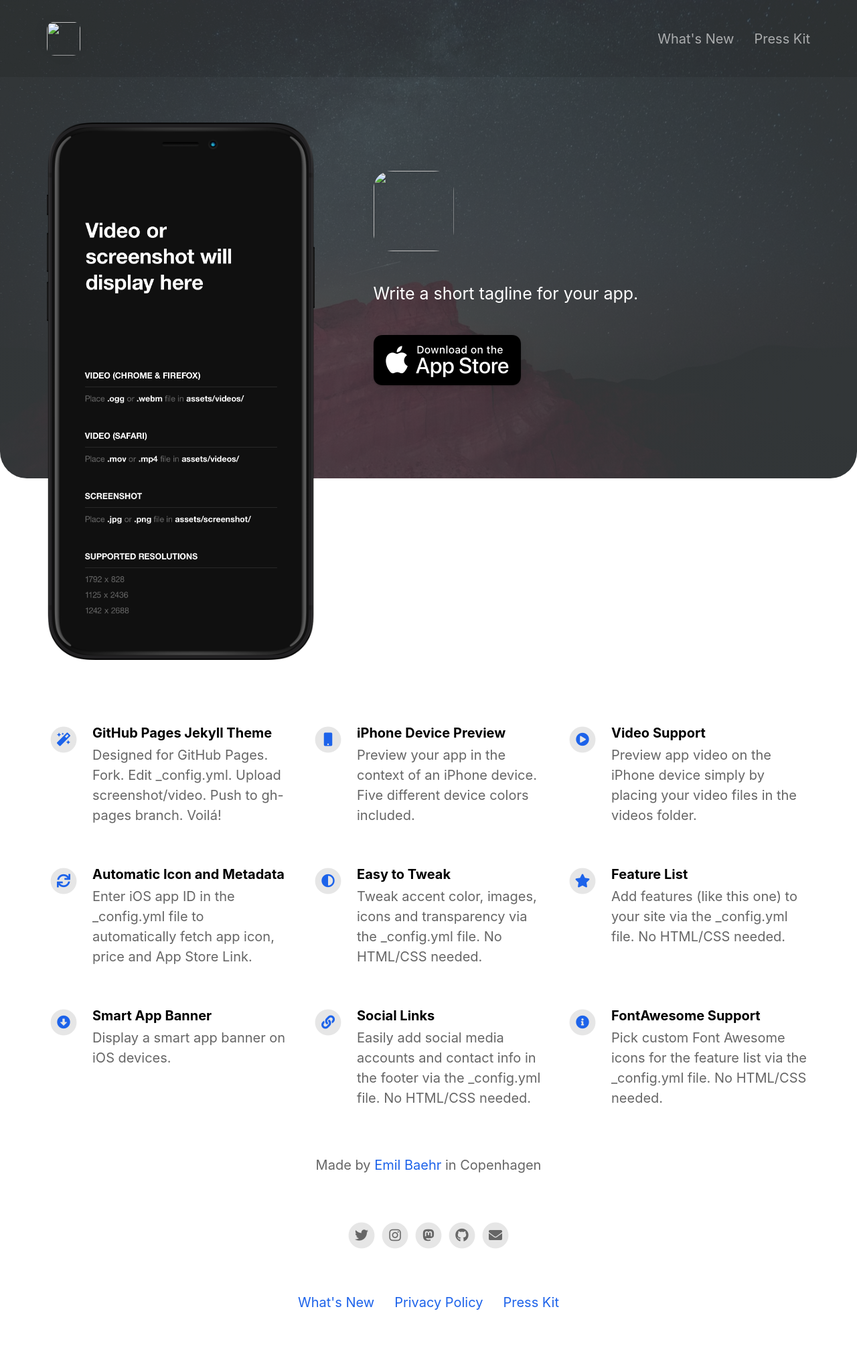
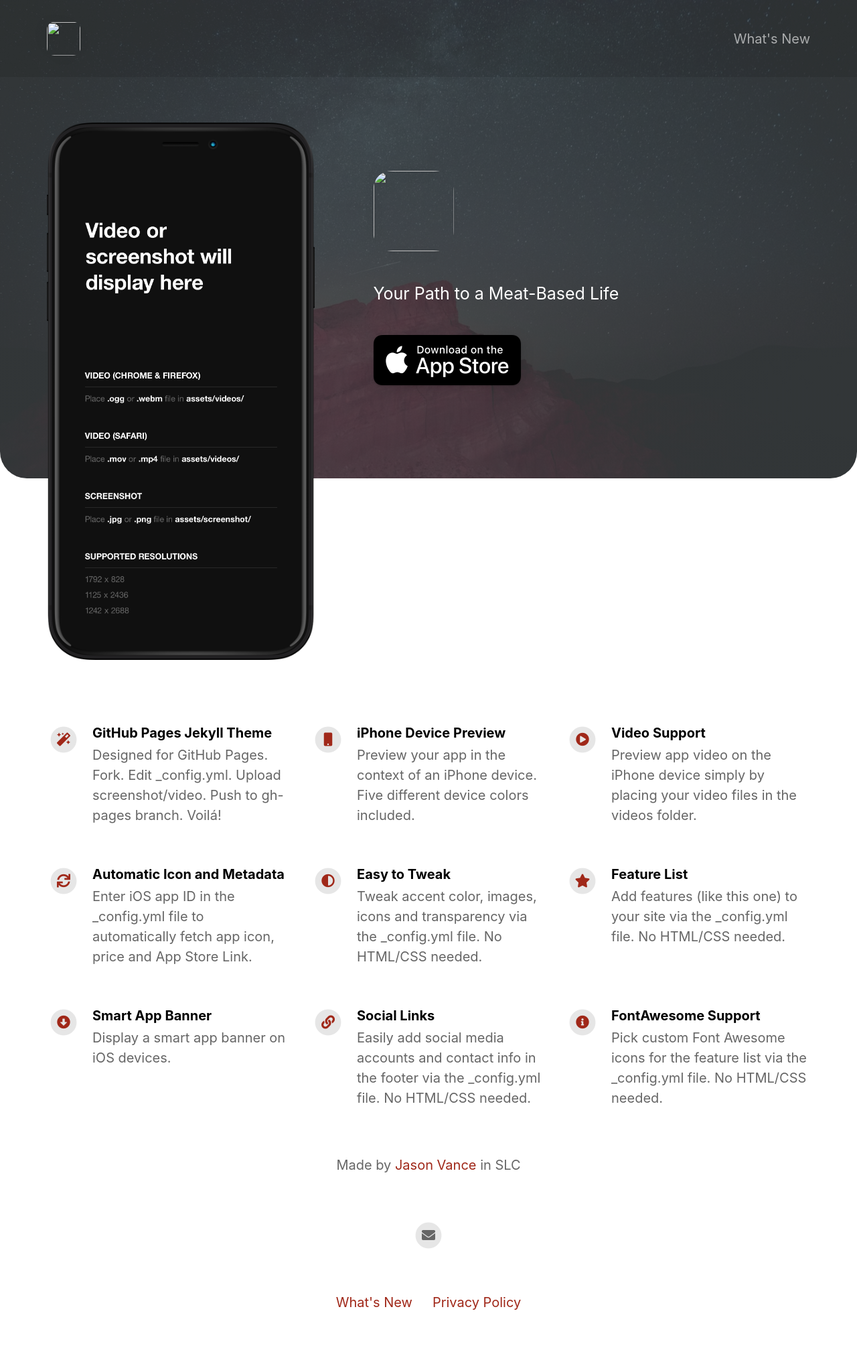
Before and after one commit to jason-vance/Carnivore-Diet-Guide-Landing-Page, a Jekyll site: the page built from index.html, in a window 1280 px wide. Shown: the whole page at 67% size. Built offline with Jekyll 4.4.1, drawn with Linux system fonts in a browser that asks for light colours; nearby versions of some CDN libraries.

Commit message:
Tweak config

```diff
--- a/_config.yml
+++ b/_config.yml
@@ -2,36 +2,36 @@
 page_title                                :                                           # Automatically populates with app name if not set and if iOS app ID is set. Otherwise enter manually.
 
 # App Info
-ios_app_id                                : 1234793120                                # Required. Enter iOS app ID to automatically populate name, price and icons (e.g. 718043190).
+ios_app_id                                : 1440700246                                # Required. Enter iOS app ID to automatically populate name, price and icons (e.g. 718043190).
 ios_app_country                           : us                                        # Required outside USA. Enter 2 letter country code as in https://en.wikipedia.org/wiki/ISO_3166-1_alpha-2
 
 appstore_link                             :                                           # Automatically populates if not set and if iOS app ID is set. Otherwise enter manually.
 playstore_link                            :                                           # Enter Google Play Store URL.
-presskit_download_link                    : https://emilbaehr.com                                          # Enter a link to downloadable file or (e.g. public Dropbox link to a .zip file).
+presskit_download_link                    :                                           # Enter a link to downloadable file or (e.g. public Dropbox link to a .zip file).
                                                                                       # Or upload your press kit file to assets and set path accordingly (e.g. "assets/your_press_kit.zip").
 
 app_icon                                  : # assets/appicon.png                      # Automatically populates if not set and if iOS app ID is set.  Otherwise enter path to icon file manually.
 app_name                                  :                                           # Automatically populates if not set and if iOS app ID is set.  Otherwise enter manually.
 app_price                                 :                                           # Automatically populates if not set and if iOS app ID is set.  Otherwise enter manually.
-app_description                           : Write a short tagline for your app.
+app_description                           : Your Path to a Meat-Based Life
 
 enable_smart_app_banner                   : true                                      # Set to true to show a smart app banner at top of page on mobile devices.
 
 
 
 # Information About Yourself
-your_name                                 : Emil Baehr
-your_link                                 : https://emilbaehr.com
-your_city                                 : Copenhagen
-email_address                             : emil.baehr@gmail.com
+your_name                                 : Jason Vance
+your_link                                 : https://plasmaraptor.com
+your_city                                 : SLC
+email_address                             : carnivoredietguide@gmail.com
 linkedin_username                         :
 linkedin_company                          :
 facebook_username                         :
-instagram_username                        : ebaehr
-twitter_username                          : ebaehr
-github_username                           : emilbaehr
+instagram_username                        :
+twitter_username                          :
+github_username                           :
 youtube_username                          :
-mastodon_link                             : https://mastodon.social/@ebaehr
+mastodon_link                             :
 
 
 
@@ -93,7 +93,7 @@ device_color                              : black
 
 body_background_color                     : "#ffffff"
 
-link_color                                : "#1d63ea"
+link_color                                : "#A02819"
 
 app_title_color                           : "#ffffff"
 app_price_color                           : "#ffffff"
@@ -102,7 +102,7 @@ app_description_color                     : "#ffffff"
 feature_title_color                       : "#000000"
 feature_text_color                        : "#666666"
 
-feature_icons_foreground_color            : "#1d63ea"
+feature_icons_foreground_color            : "#A02819"
 feature_icons_background_color            : "#e6e6e6"
 
 social_icons_foreground_color             : "#666666"
```
